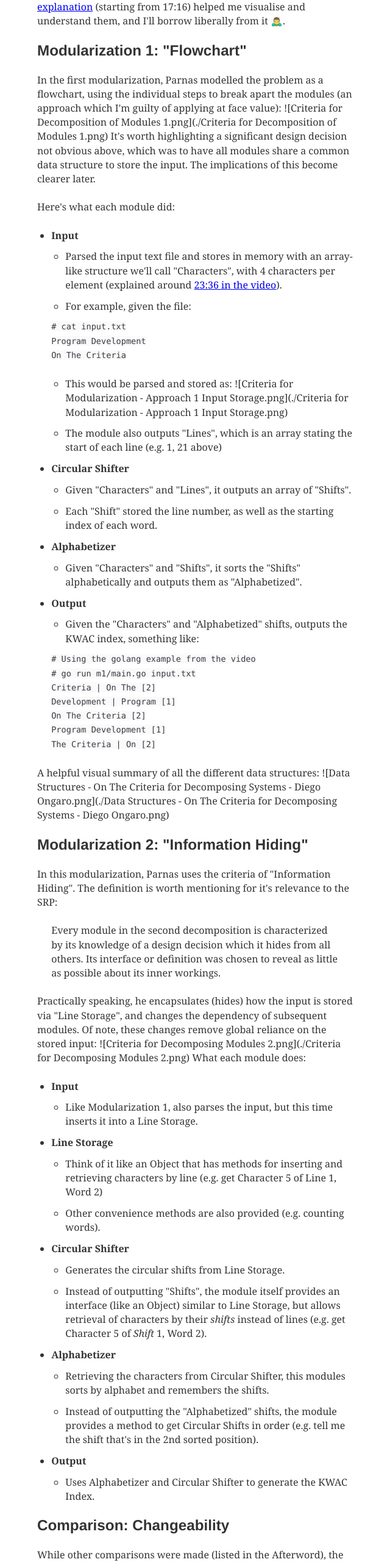
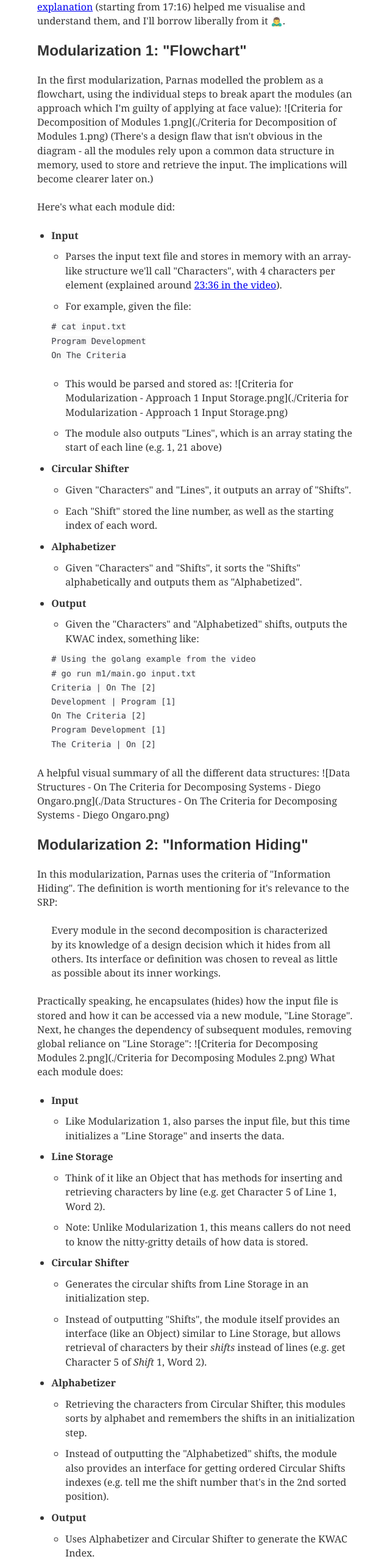
Before and after one commit to wasabigeek/blog, a Gatsby site: page /blog/what-does-a-1972-paper-have-to-do-with-the-single-responsibility-principle/ in a window 1280 px wide. Shown: the part 1447-4008 px from the top of the page at 61% size, without its empty margins (318-958 px from the left). Built offline with nearby package versions, Linux system fonts and the light colour scheme; Gatsby itself is replaced by a stand-in of ours; some packages are replaced by stand-ins of ours; what typography-theme-doelger would draw is missing.

Commit message:
Tweak decomposition article again

````diff
--- a/content/blog/what-does-a-1972-paper-have-to-do-with-the-single-responsibility-principle/index.md
+++ b/content/blog/what-does-a-1972-paper-have-to-do-with-the-single-responsibility-principle/index.md
@@ -27,11 +27,11 @@ The next sections explain Parnas' modularizations. This [video explanation](http
 ## Modularization 1: "Flowchart"
 In the first modularization, Parnas modelled the problem as a flowchart, using the individual steps to break apart the modules (an approach which I'm guilty of applying at face value):
 ![Criteria for Decomposition of Modules 1.png](./Criteria for Decomposition of Modules 1.png)
-It's worth highlighting a significant design decision not obvious above, which was to have all modules share a common data structure to store the input. The implications of this become clearer later.
+(There's a design flaw that isn't obvious in the diagram - all the modules rely upon a common data structure in memory, used to store and retrieve the input. The implications will become clearer later on.)
 
 Here's what each module did:
 - **Input**
-  - Parsed the input text file and stores in memory with an array-like structure we'll call "Characters", with 4 characters per element (explained around [23:36 in the video](https://youtu.be/R7X4B3-k7g4?t=1415)).
+  - Parses the input text file and stores in memory with an array-like structure we'll call "Characters", with 4 characters per element (explained around [23:36 in the video](https://youtu.be/R7X4B3-k7g4?t=1415)).
   - For example, given the file:
   ```shell
   # cat input.txt
@@ -66,20 +66,20 @@ In this modularization, Parnas uses the criteria of "Information Hiding". The de
 
 > Every module in the second decomposition is characterized by its knowledge of a design decision which it hides from all others. Its interface or definition was chosen to reveal as little as possible about its inner workings.
 
-Practically speaking, he encapsulates (hides) how the input is stored via "Line Storage", and changes the dependency of subsequent modules. Of note, these changes remove global reliance on the stored input:
+Practically speaking, he encapsulates (hides) how the input file is stored and how it can be accessed via a new module, "Line Storage". Next, he changes the dependency of subsequent modules, removing global reliance on "Line Storage":
 ![Criteria for Decomposing Modules 2.png](./Criteria for Decomposing Modules 2.png)
 What each module does:
 - **Input**
-  - Like Modularization 1, also parses the input, but this time inserts it into a Line Storage.
+  - Like Modularization 1, also parses the input file, but this time initializes a "Line Storage" and inserts the data.
 - **Line Storage**
-  - Think of it like an Object that has methods for inserting and retrieving characters by line (e.g. get Character 5 of Line 1, Word 2)
-  - Other convenience methods are also provided (e.g. counting words).
+  - Think of it like an Object that has methods for inserting and retrieving characters by line (e.g. get Character 5 of Line 1, Word 2).
+  - Note: Unlike Modularization 1, this means callers do not need to know the nitty-gritty details of how data is stored.
 - **Circular Shifter**
-  - Generates the circular shifts from Line Storage.
+  - Generates the circular shifts from Line Storage in an initialization step.
   - Instead of outputting "Shifts", the module itself provides an interface (like an Object) similar to Line Storage, but allows retrieval of characters by their *shifts* instead of lines (e.g. get Character 5 of *Shift* 1, Word 2).
 - **Alphabetizer**
-  - Retrieving the characters from Circular Shifter, this modules sorts by alphabet and remembers the shifts.
-  - Instead of outputting the "Alphabetized" shifts, the module provides a method to get Circular Shifts in order (e.g. tell me the shift that's in the 2nd sorted position).
+  - Retrieving the characters from Circular Shifter, this modules sorts by alphabet and remembers the shifts in an initialization step.
+  - Instead of outputting the "Alphabetized" shifts, the module also provides an interface for getting ordered Circular Shifts indexes (e.g. tell me the shift number that's in the 2nd sorted position).
 - **Output**
   - Uses Alphabetizer and Circular Shifter to generate the KWAC Index.
 
@@ -100,6 +100,8 @@ So where does the paper leave us in relation to the SRP? Personally, I left with
 
 What's your framework for beginning "with a list of difficult design decisions or design decisions which are likely to change"?
 
+Discuss on [Hackernews](https://news.ycombinator.com/item?id=30529854).
+
 ## Further Reading:
 - Diego Ontaro's [talk](https://youtu.be/R7X4B3-k7g4?t=1036) and his example [code](https://github.com/ongardie/kwic) in Go.
 - [KWIC Indexes in Wikipedia](https://en.wikipedia.org/wiki/Key_Word_in_Context) - note that the original paper calls it a KWIC index, but as Diego Ontaro explains, it's actually a KWAC index.
````
